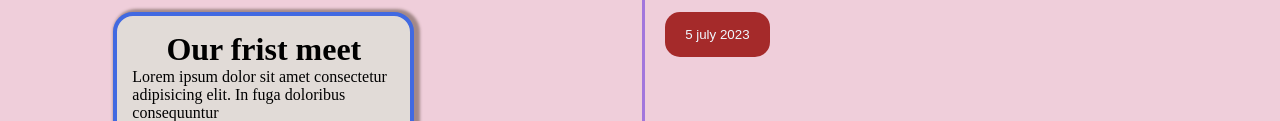
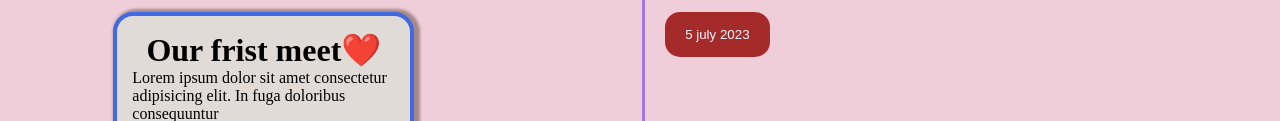
Before and after one commit to naisorn22/wedding, a plain HTML site: page index.html in a window 1280 px wide. Shown: the part 928-1049 px from the top of the page. Drawn offline with Linux system fonts and the light colour scheme; a web font is replaced by a local one.

Commit message:
First commit

```diff
--- a/index.html
+++ b/index.html
@@ -64,7 +64,7 @@
         <div class="container">
             <div class="left-side">
                 <div class="box1">
-                    <h1>Our frist meet</h1>
+                    <h1>Our frist meet❤️</h1>
                     <p>
                         Lorem ipsum dolor sit amet consectetur adipisicing elit. In fuga doloribus consequuntur
                         <!-- molestiae. Totam consectetur hic qui voluptatem sunt dolorum dolor, voluptatibus, laborum -->
```
